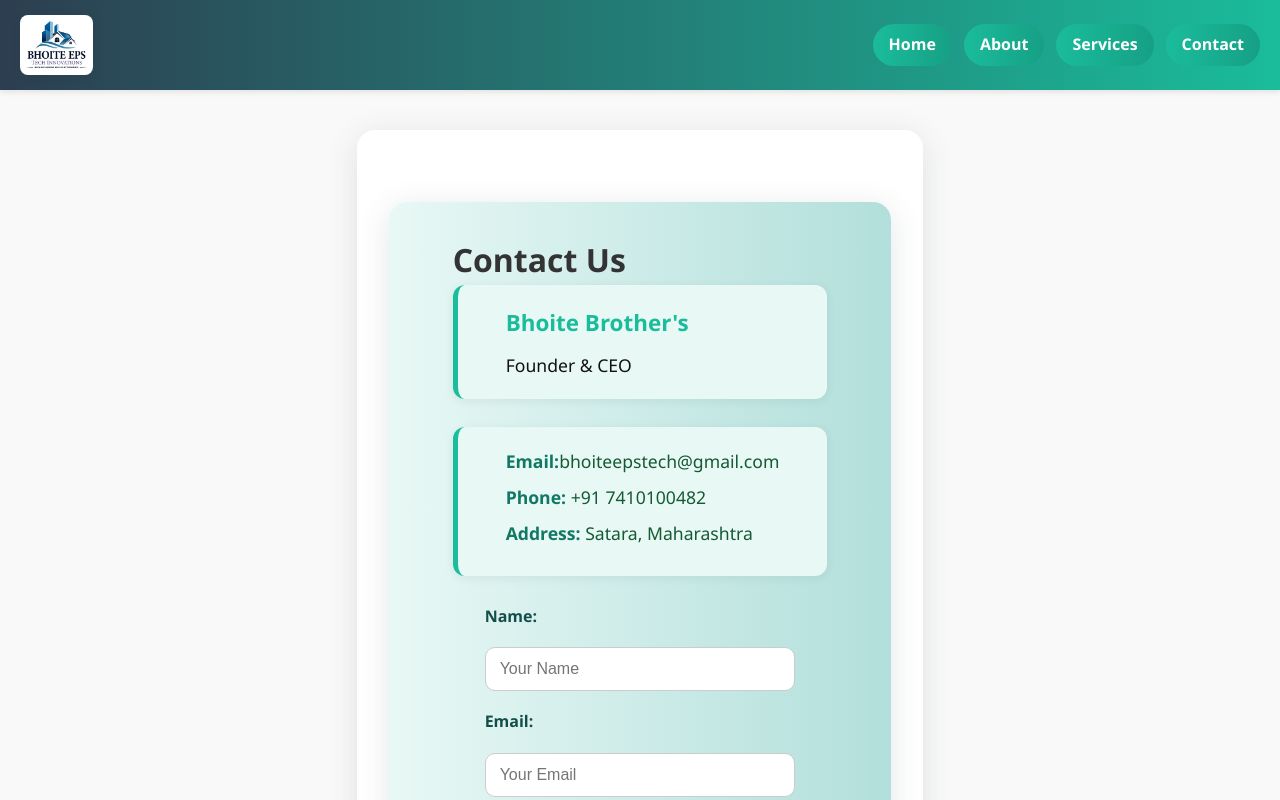
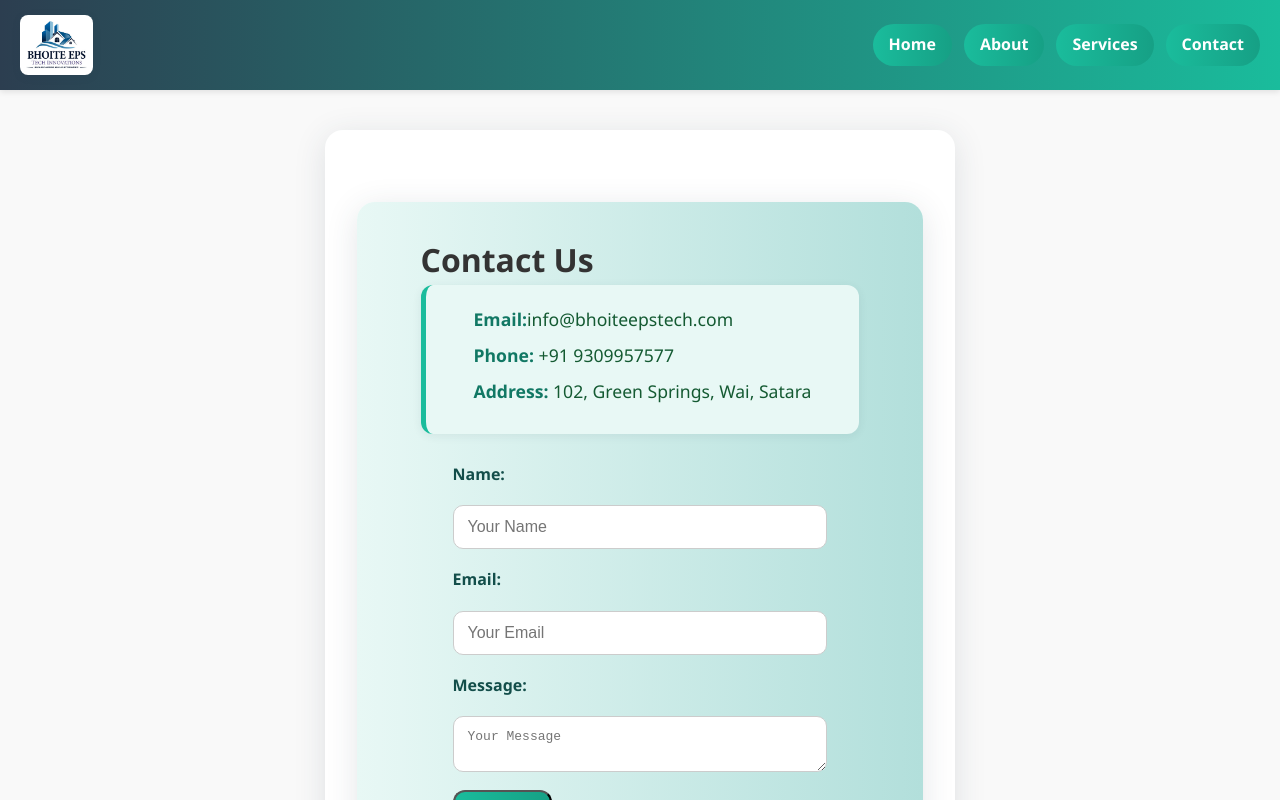
Before and after one commit to pratikjagtap013/Bhoite-EPS, a React (Vite) app: page /contact in a window 1280 px wide. Shown: the top 800 px of the page. Built offline with nearby package versions, Linux system fonts and the light colour scheme.

Commit message:
Update Contact.jsx

```diff
--- a/src/pages/Contact.jsx
+++ b/src/pages/Contact.jsx
@@ -6,16 +6,16 @@ function Contact() {
       <h1>Contact Us</h1>
 
       {/* Founder Info */}
-      <div className="my-name-box">
-        <h2>Bhoite Brother's</h2>
-        <p>Founder & CEO</p>
-      </div>
+      {/* <div className="my-name-box">
+        <h2>BHOITE EPS TECH INNOVATIONS</h2>
+        // <p>Founder & CEO</p>
+      </div> */}
 
       {/* Contact Info */}
       <div className="my-info">
-        <p><strong>Email:</strong>bhoiteepstech@gmail.com </p>
-        <p><strong>Phone:</strong> +91 7410100482</p>
-        <p><strong>Address:</strong> Satara, Maharashtra</p>
+        <p><strong>Email:</strong>info@bhoiteepstech.com</p>
+        <p><strong>Phone:</strong> +91 9309957577</p>
+        <p><strong>Address:</strong> 102, Green Springs, Wai, Satara</p>
       </div>
 
       {/* Contact Form */}
```
